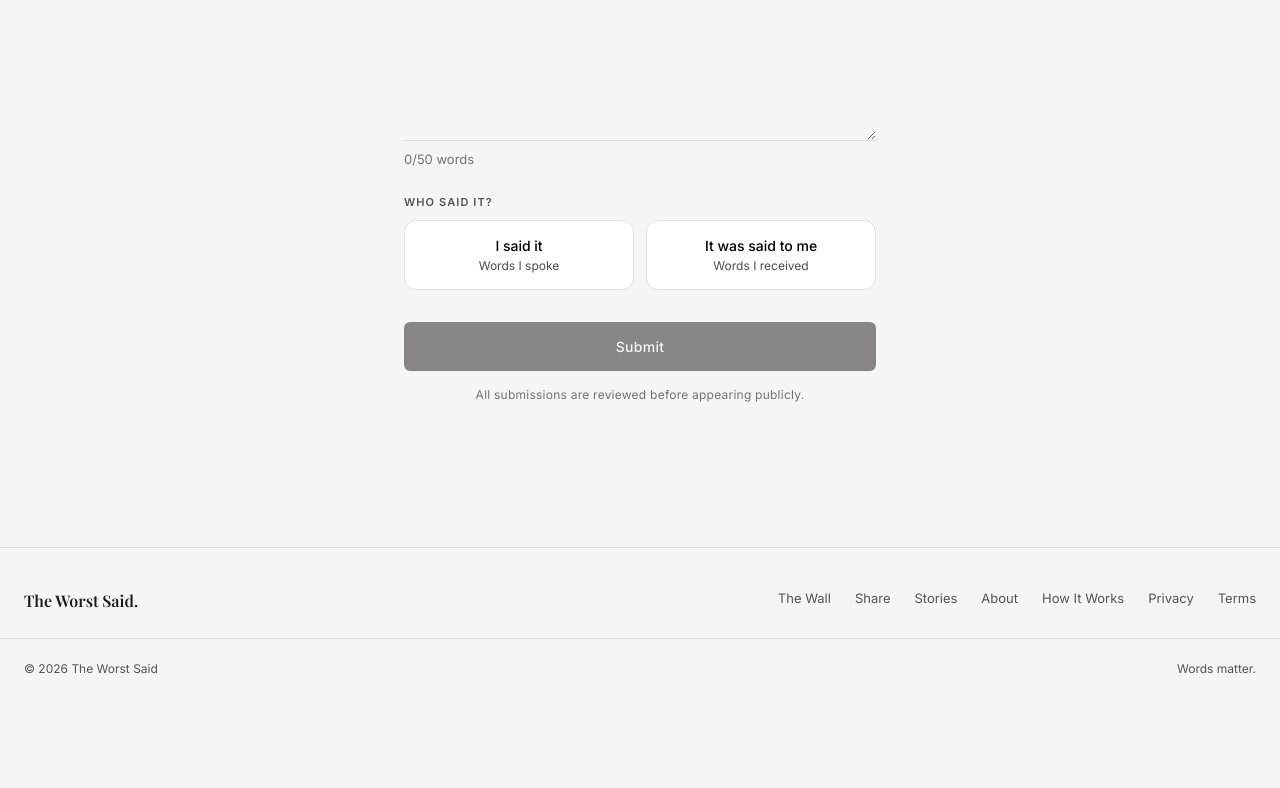
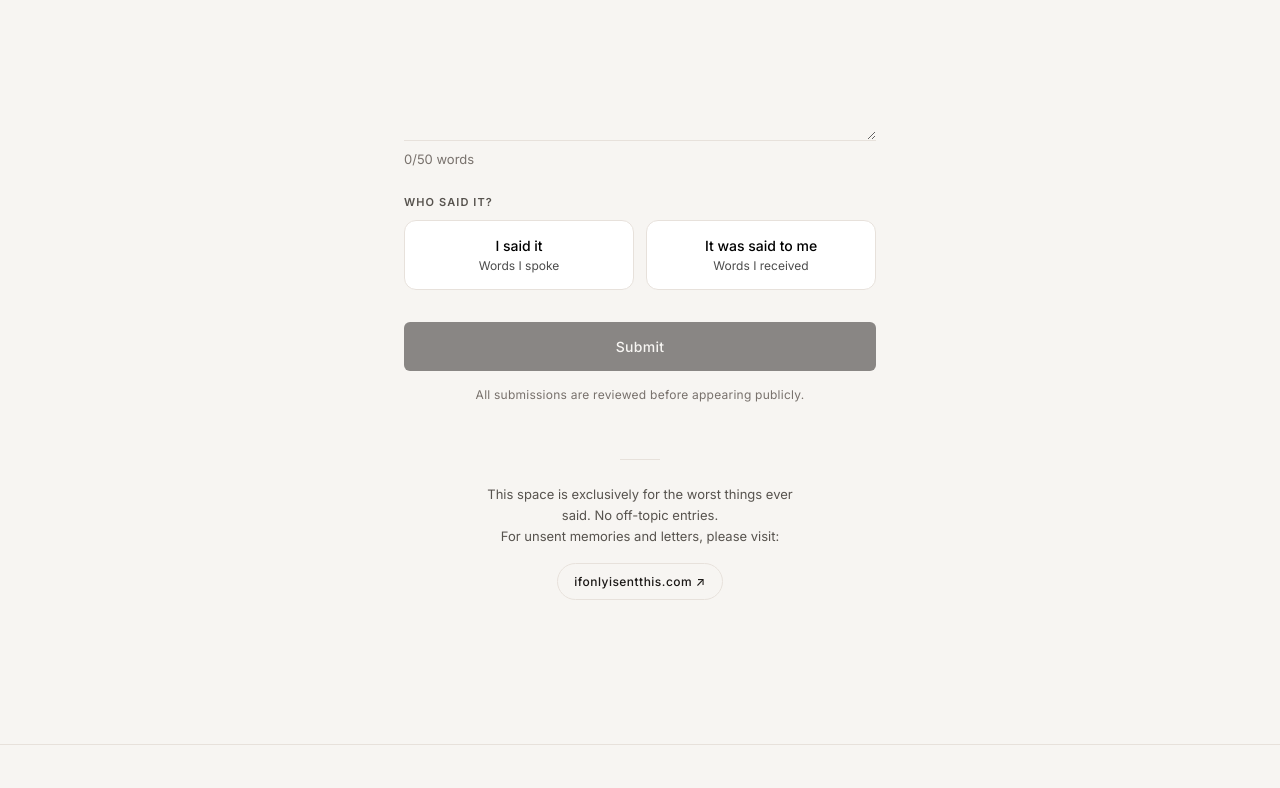
Before and after one commit to teajasvi/said, a Next.js app: page /share in a window 1280 px wide. Shown: the part 396-1184 px from the top of the page. Before the commit the page ends 1114 px from the top, so only its background shows below. Built offline with nearby package versions, Linux system fonts and the light colour scheme; a web font is replaced by a local one.

Commit message:
feat: add unsent memories disclaimer to share page

```diff
--- a/app/share/page.js
+++ b/app/share/page.js
@@ -25,6 +25,24 @@ export default function SharePage() {
         <div className="animate-fade-in-up stagger-2">
           <SubmitForm />
         </div>
+
+        {/* Disclaimer for unsent memories */}
+        <div className="animate-fade-in-up stagger-3" style={{ marginTop: '56px', textAlign: 'center', display: 'flex', flexDirection: 'column', alignItems: 'center' }}>
+          <div style={{ height: '1px', background: 'var(--border)', width: '40px', marginBottom: '24px' }} />
+          <p style={{ fontSize: '0.8125rem', color: 'var(--text-secondary)', marginBottom: '16px', lineHeight: '1.6', maxWidth: '320px' }}>
+            This space is exclusively for the worst things ever said. No off-topic entries.<br />
+            For unsent memories and letters, please visit:
+          </p>
+          <a
+            href="https://www.ifonlyisentthis.com/"
+            target="_blank"
+            rel="noopener noreferrer"
+            className="btn btn-ghost"
+            style={{ fontSize: '0.75rem', padding: '8px 16px', border: '1px solid var(--border)', borderRadius: '100px', letterSpacing: '0.04em' }}
+          >
+            ifonlyisentthis.com ↗
+          </a>
+        </div>
       </div>
     </section>
   );
```
